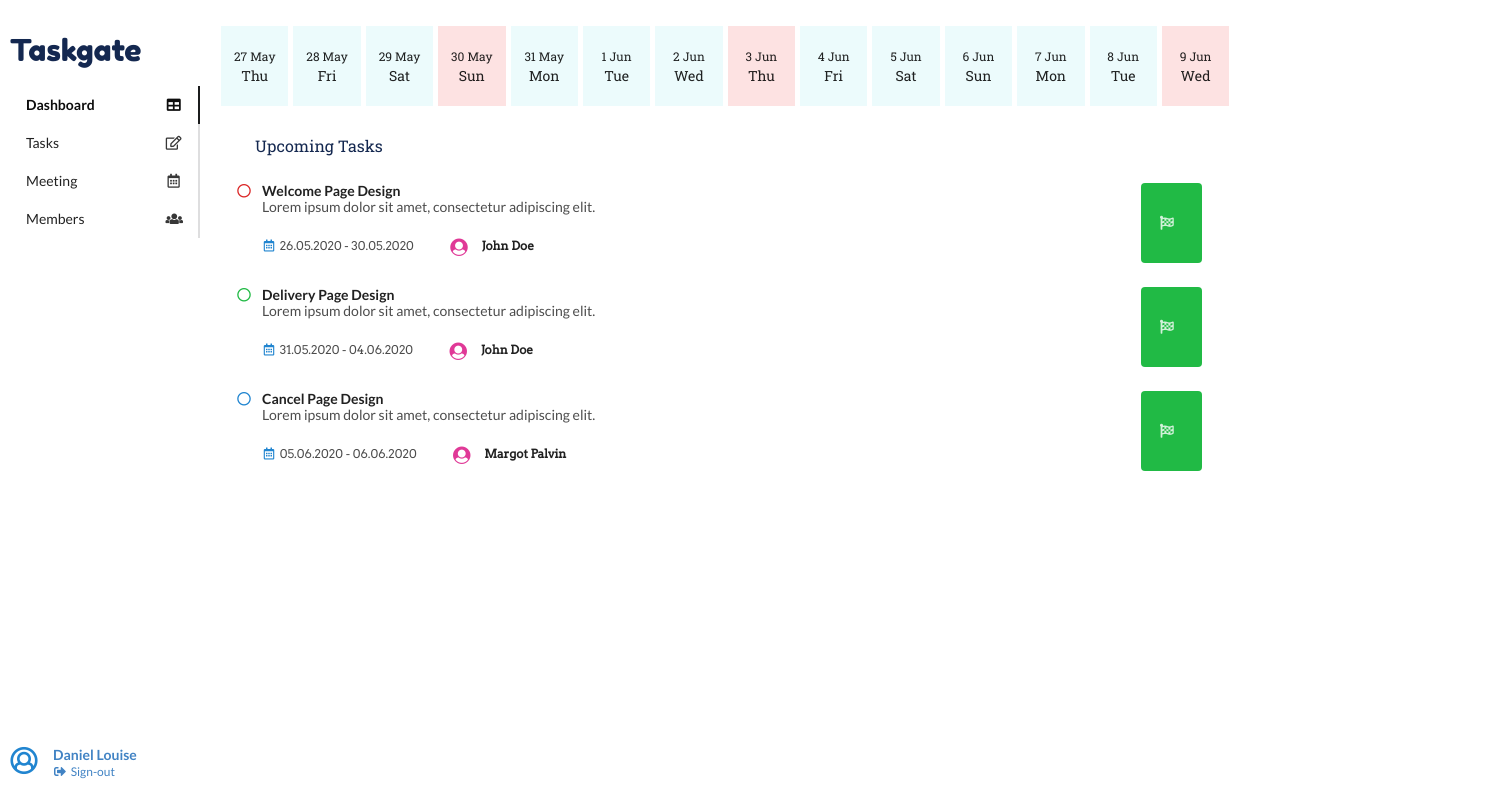
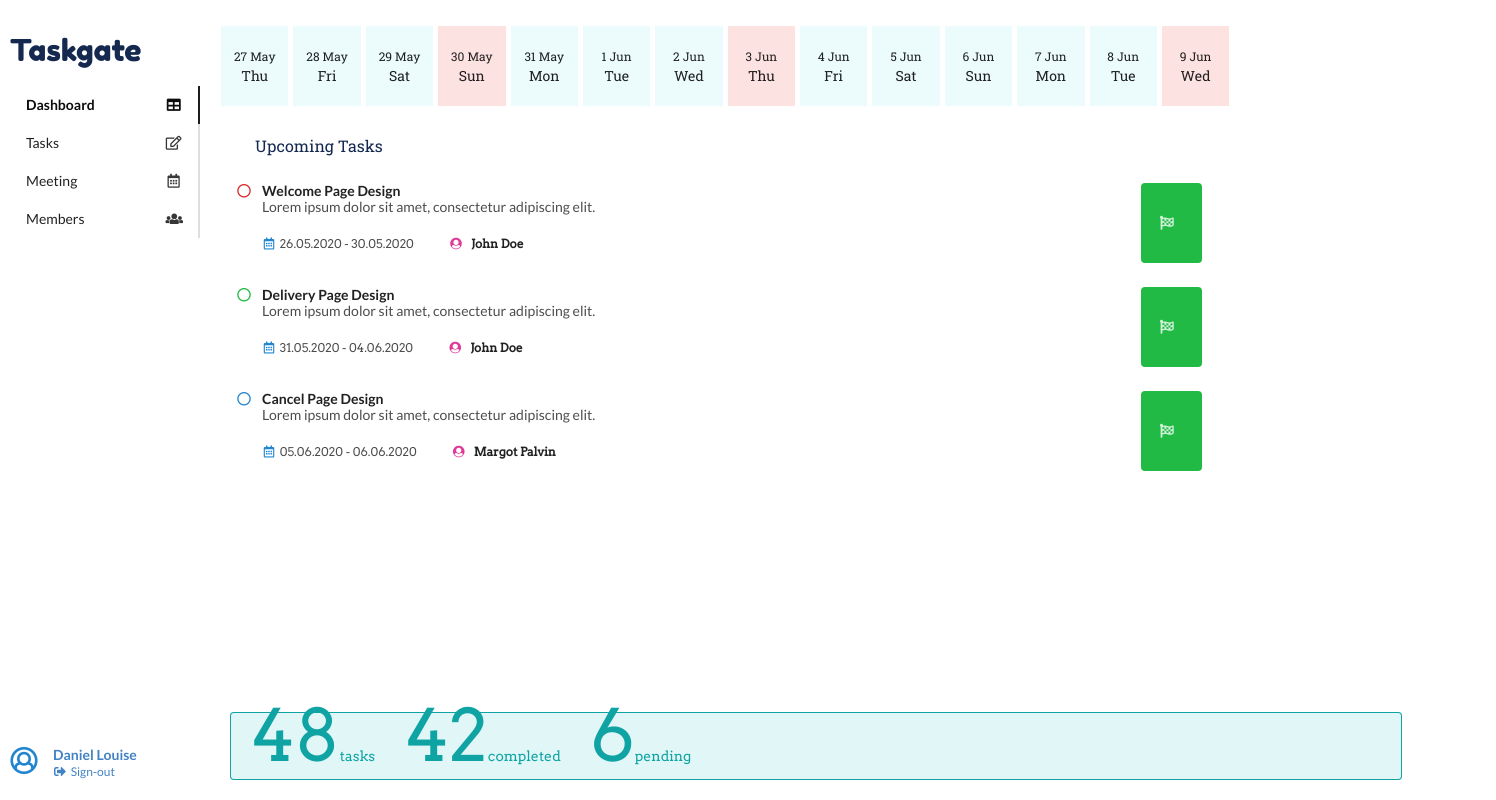
Before and after one commit to cihanarsln/taskgate-frontend, a React (Create React App) app: page / in a window 1280 px wide. Shown: the whole page, 1496 px wide, since content can reach past the window. Built offline with nearby package versions, Linux system fonts and the light colour scheme.

Commit message:
Dashboard - Stats

```diff
--- a/src/components/tasks/Dashboard.js
+++ b/src/components/tasks/Dashboard.js
@@ -2,12 +2,14 @@ import React from 'react';
 
 import TaskDate from "./TaskDate";
 import TaskList from "./TaskList";
+import Stats from './Stats';
 
 const Dashboard = () => {
     return(
         <div style={{paddingTop:"40px"}}>
             <TaskDate />
             <TaskList />
+            <Stats />
         </div>
     );
 };
--- /dev/null
+++ b/src/components/tasks/Stats.js
@@ -0,0 +1,28 @@
+import React from 'react';
+
+const Stats = () => {
+    const stats = ["48", "42", "6"];
+    return(
+        <div className="ui grid" style={{position:"absolute", bottom: 20, width:"100%"}}>
+            <div className="fifteen wide column" style={{fontSize:"14px", fontFamily:"Arvo"}}>
+                <div className="ui teal message" style={{width: "100%"}}>
+                    <span style={{fontSize: "72px"}}>
+                            {stats[0]}
+                    </span>
+                    tasks
+                    <span style={{fontSize: "72px", marginLeft:"30px"}}>
+                            {stats[1]}
+                    </span>
+                    completed
+                    <span style={{fontSize: "72px", marginLeft:"30px"}}>
+                            {stats[2]}
+                    </span>
+                    pending
+                </div>
+            </div>
+
+        </div>
+    );
+};
+
+export default Stats;
--- a/src/components/tasks/TaskList.js
+++ b/src/components/tasks/TaskList.js
@@ -40,7 +40,7 @@ const renderList = (tasks) => {
                         <i className="blue calendar alternate outline icon"></i>
                         {task.startDate} - {task.dueDate}
                         <div className="ui basic image label" style={{marginLeft:"30px", border:"None"}}>
-                            <i className="pink large user circle icon"/>
+                            <i className="pink user circle icon"/>
                             {task.manager.name}
                         </div>
                     </div>
```
